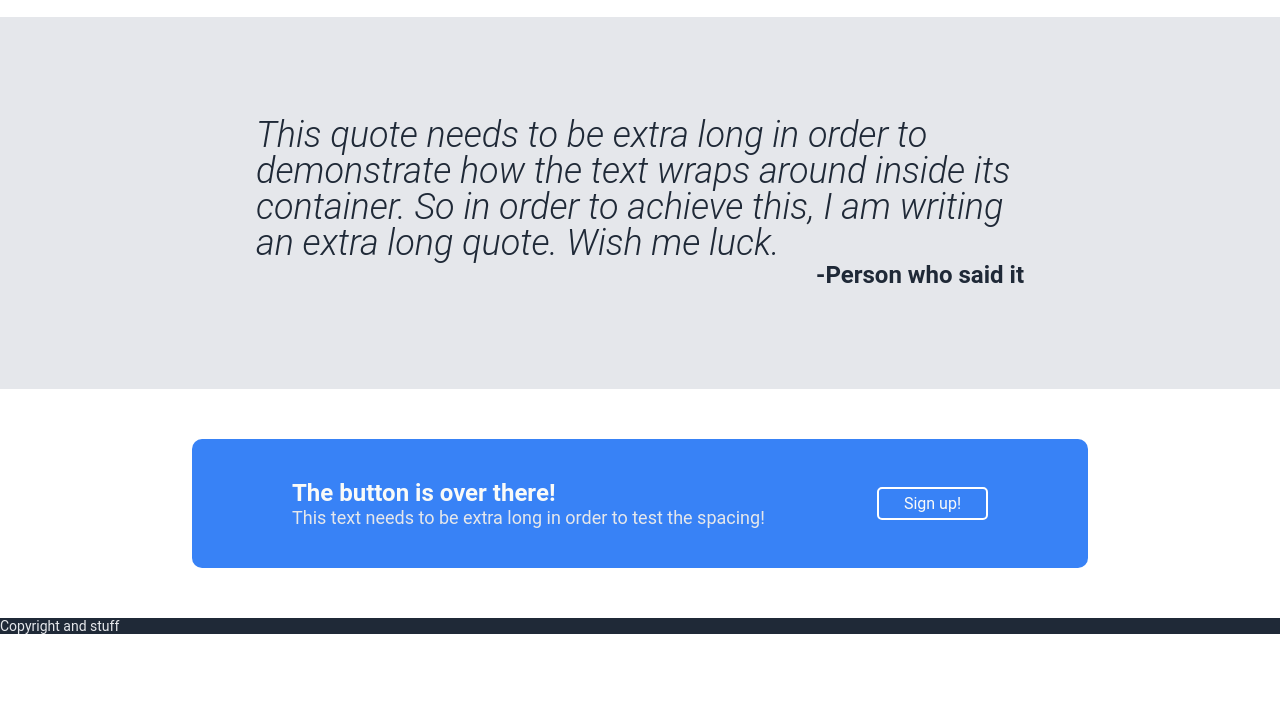
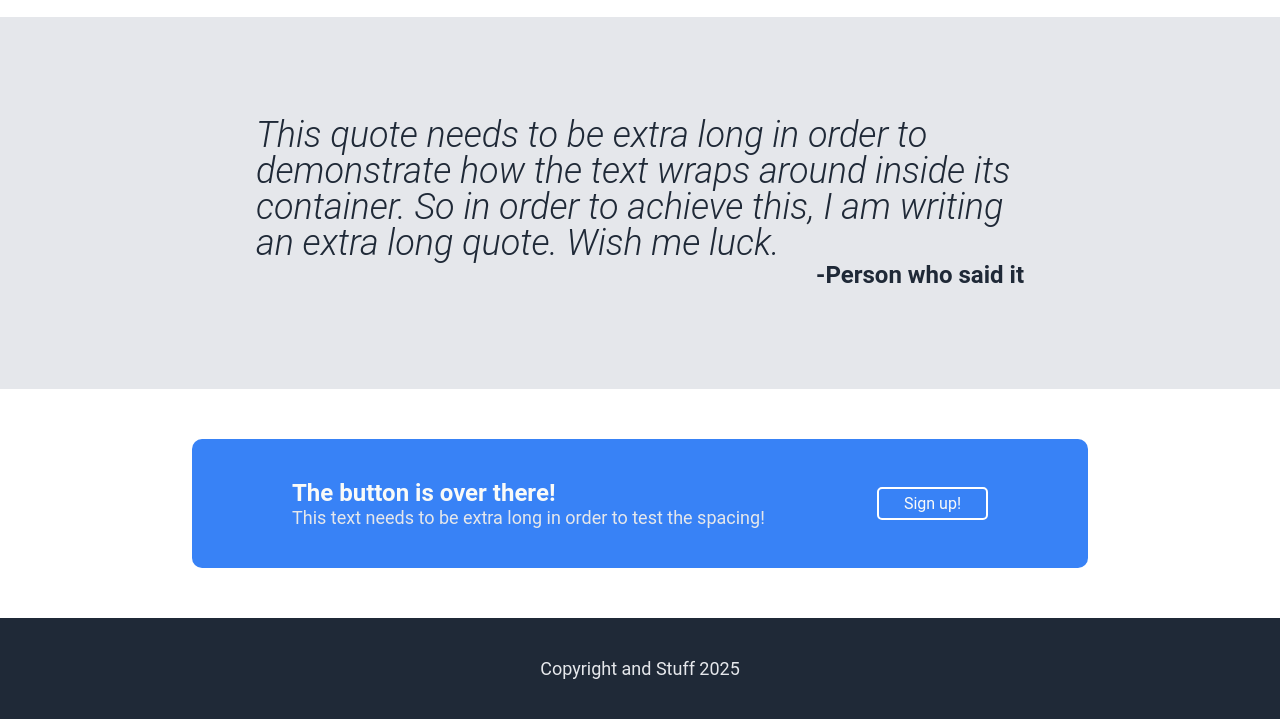
Before and after one commit to nkorotzer/Odin-Practice, a plain HTML site: page index.html in a window 1280 px wide. Shown: the part 769-1488 px from the top of the page. Before the commit the page ends 1403 px from the top, so only its background shows below. Drawn offline with Linux system fonts and the light colour scheme.

Commit message:
Footer styling

```diff
--- a/index.html
+++ b/index.html
@@ -78,6 +78,6 @@
         </div>
     </div>
 
-    <footer class="footer light-text-2">Copyright and stuff</footer>
+    <footer class="footer light-text-2">Copyright and Stuff 2025</footer>
 </body>
 </html>
--- a/styles.css
+++ b/styles.css
@@ -185,5 +185,7 @@ body {
 
 .footer {
     background-color: #1f2937;
-    font-size: 14px;
+    font-size: 18px;
+    text-align: center;
+    padding: 40px 15%;
 }
```
